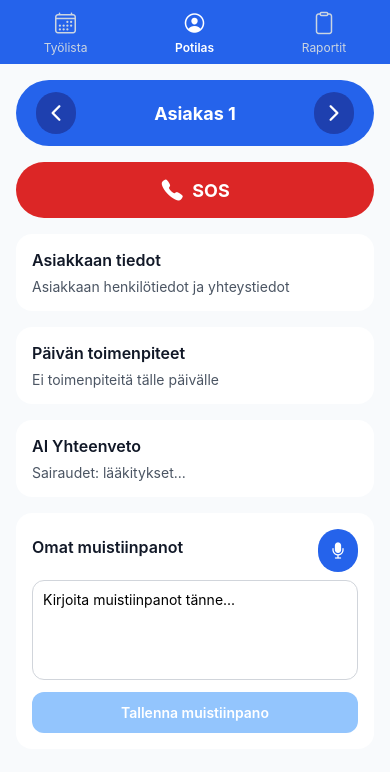
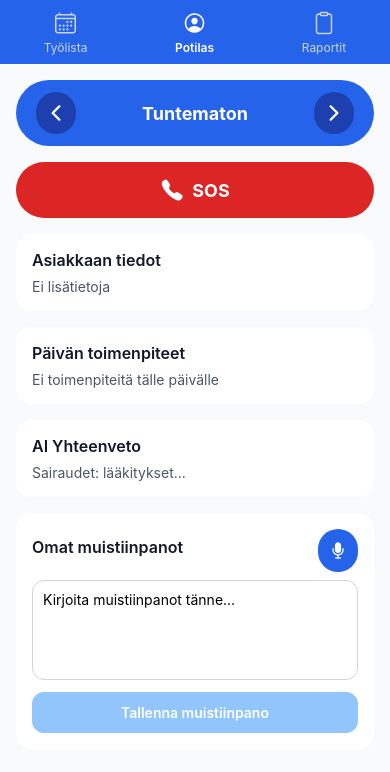
Before and after one commit to klukovki23/healthcare-on-the-go, a React Native app: screen /Patient in a window 390 px wide. Shown: the top 772 px of the page. Built offline with nearby package versions, Linux system fonts and the light colour scheme; what react-native-worklets would draw is missing.

Commit message:
nimi näkyy oikein potilasnäkymässä

```diff
--- a/pages/Patient.tsx
+++ b/pages/Patient.tsx
@@ -11,47 +11,70 @@ import {
 import { useRoute } from '@react-navigation/native';
 import { Ionicons } from '@expo/vector-icons';
 import MainLayout from '../components/MainLayout';
+import { getSavedAppointment, getSavedAppointments } from '../utils/session';
 
 
 interface Patient {
-    id: number;
+    id: string | number;
     name: string;
     contact: string;
-    notes: string[];
+    notes?: string[];
 }
 
 const PatientCard = () => {
     const route = useRoute<any>();
-    const [patients] = useState<Patient[]>([
-        { id: 1, name: 'Asiakas 1', contact: 'Asiakkaan henkilötiedot ja yhteystiedot', notes: [] },
-        { id: 2, name: 'Asiakas 2', contact: 'Asiakkaan henkilötiedot ja yhteystiedot', notes: [] },
-        { id: 3, name: 'Asiakas 3', contact: 'Asiakkaan henkilötiedot ja yhteystiedot', notes: [] },
-    ]);
+    // Expecting navigation params from Schedule: `patient` and `appointments`
+    // If the screen was unmounted and remounted without params, fall back
+    // to the in-memory session store so we keep showing the correct patient.
+    const initialPassedAppointment = route.params?.patient ?? getSavedAppointment();
+    const initialPassedAppointments: any[] | undefined = route.params?.appointments ?? getSavedAppointments();
 
-    // Potilaan nimi saadaan navigoinnista
-    const patientNameFromSchedule = route.params?.patientName;
-    const initialIndex = patientNameFromSchedule
-        ? patients.findIndex((p) => p.name === patientNameFromSchedule)
-        : 0;
+    // Persist params in component state so they survive navigation away/back
+    const [savedAppointment, setSavedAppointment] = useState<any | undefined>(initialPassedAppointment);
+    const [savedAppointments, setSavedAppointments] = useState<any[] | undefined>(initialPassedAppointments);
 
-    const [currentPatientIndex, setCurrentPatientIndex] = useState(
-        initialIndex >= 0 ? initialIndex : 0
+    const [patients, setPatients] = useState<Patient[]>(
+        savedAppointments ? savedAppointments.map((a) => ({ id: a.id, name: a.patient, contact: a.address })) : []
     );
+
+    const [currentPatientIndex, setCurrentPatientIndex] = useState<number>(0);
+
+    // Update saved params if new params arrive (e.g. on first mount)
+    useEffect(() => {
+        if (route.params?.appointments) setSavedAppointments(route.params.appointments);
+        if (route.params?.patient) setSavedAppointment(route.params.patient);
+    }, [route.params]);
+
+    // Rebuild patient list and set index when savedAppointments or savedAppointment change
+    useEffect(() => {
+        if (savedAppointments) {
+            const newPatients = savedAppointments.map((a) => ({ id: a.id, name: a.patient, contact: a.address }));
+            setPatients(newPatients);
+            if (savedAppointment) {
+                const idx = newPatients.findIndex((p) => String(p.id) === String(savedAppointment.id));
+                setCurrentPatientIndex(idx >= 0 ? idx : 0);
+            } else {
+                setCurrentPatientIndex(0);
+            }
+        }
+    }, [savedAppointments, savedAppointment]);
     const [isRecording, setIsRecording] = useState(false);
     const [noteText, setNoteText] = useState('');
     const [savedNotes, setSavedNotes] = useState<string[]>([]);
-    const currentPatient = patients[currentPatientIndex];
+    const currentPatient = patients.length
+        ? patients[currentPatientIndex]
+        : (savedAppointment ? { id: savedAppointment.id, name: savedAppointment.patient, contact: savedAppointment.address } : { id: 0, name: 'Tuntematon', contact: 'Ei lisätietoja' });
 
     const handlePrevious = () => {
-        setCurrentPatientIndex((prev) =>
-            prev > 0 ? prev - 1 : patients.length - 1
-        );
+        if (patients.length) {
+            setCurrentPatientIndex((prev) => (prev > 0 ? prev - 1 : patients.length - 1));
+        }
     };
 
     const handleNext = () => {
-        setCurrentPatientIndex((prev) =>
-            prev < patients.length - 1 ? prev + 1 : 0
-        );
+        if (patients.length) {
+            setCurrentPatientIndex((prev) => (prev < patients.length - 1 ? prev + 1 : 0));
+        }
     };
 
     const handleVoiceInput = () => {
--- a/pages/Schedule.tsx
+++ b/pages/Schedule.tsx
@@ -12,6 +12,7 @@ import DraggableFlatList, { RenderItemParams } from 'react-native-draggable-flat
 import { Ionicons } from '@expo/vector-icons';
 import { useNavigation } from '@react-navigation/native';
 import MainLayout from '../components/MainLayout';
+import { setSavedAppointment, setSavedAppointments } from '../utils/session';
 
 interface Appointment {
     id: string;
@@ -72,9 +73,13 @@ const Schedule = () => {
         Alert.alert('Poistettu', 'Varaus poistettu');
     };
 
-    const handlePatientClick = (patientName: string) => {
+    const handlePatientClick = (appointment: Appointment) => {
         if (!isEditMode) {
-            navigation.navigate('Patient', { patientName });
+            // Persist selection in session so Patient can restore if unmounted
+            setSavedAppointment(appointment);
+            setSavedAppointments(appointments);
+            // Pass the selected appointment and the whole appointments list
+            navigation.navigate('Patient', { patient: appointment, appointments });
         }
     };
 
@@ -99,7 +104,7 @@ const Schedule = () => {
             onPress={() => {
                 if (!isEditMode) {
                     setCurrentPatientId(item.id);
-                    handlePatientClick(item.patient);
+                    handlePatientClick(item);
                 }
             }}
         >
--- /dev/null
+++ b/utils/session.ts
@@ -0,0 +1,19 @@
+let _savedAppointment: any | undefined = undefined;
+let _savedAppointments: any[] | undefined = undefined;
+
+export const setSavedAppointment = (a: any | undefined) => {
+    _savedAppointment = a;
+};
+
+export const getSavedAppointment = () => _savedAppointment;
+
+export const setSavedAppointments = (a: any[] | undefined) => {
+    _savedAppointments = a;
+};
+
+export const getSavedAppointments = () => _savedAppointments;
+
+export const clearSession = () => {
+    _savedAppointment = undefined;
+    _savedAppointments = undefined;
+};
```
